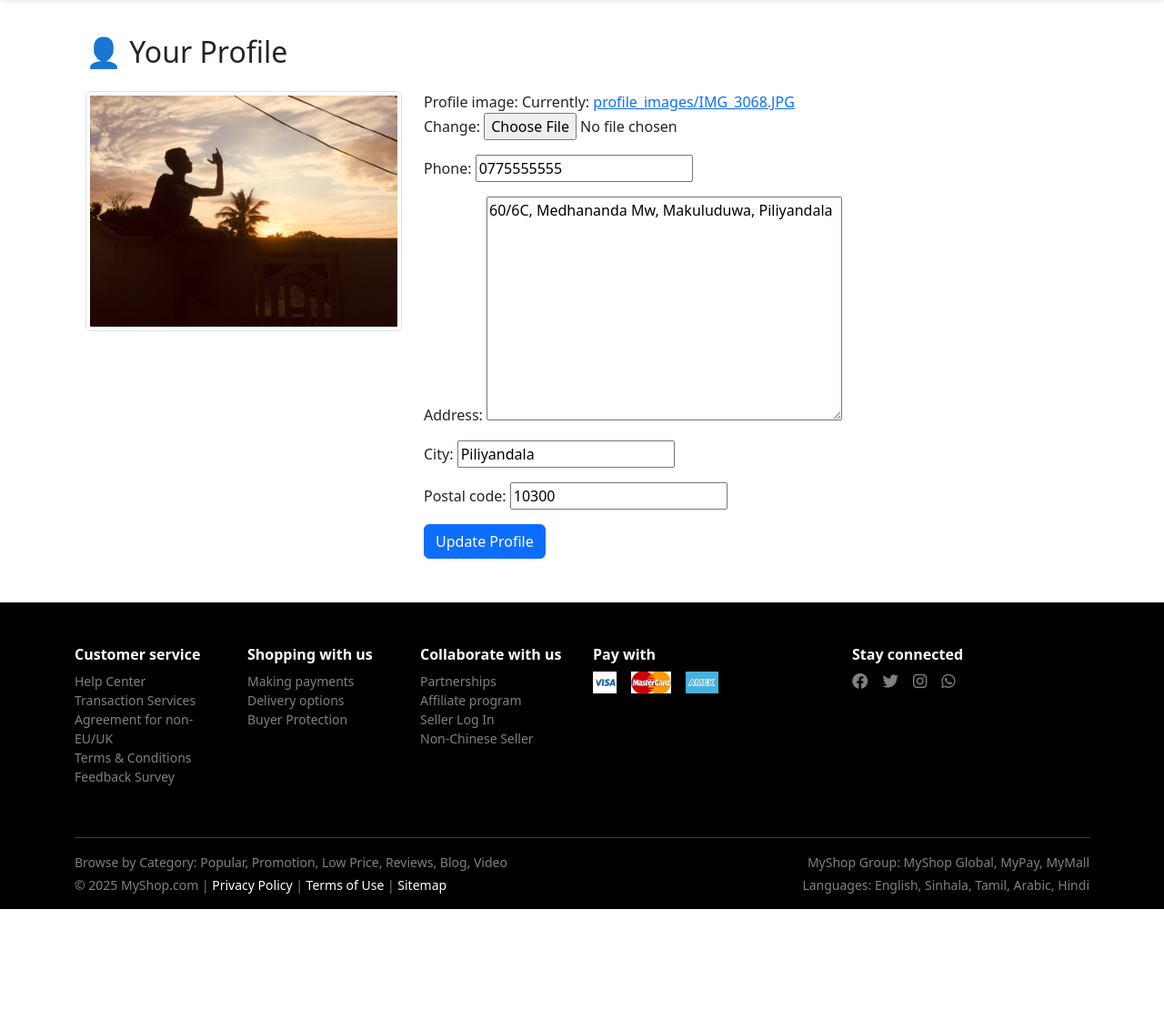
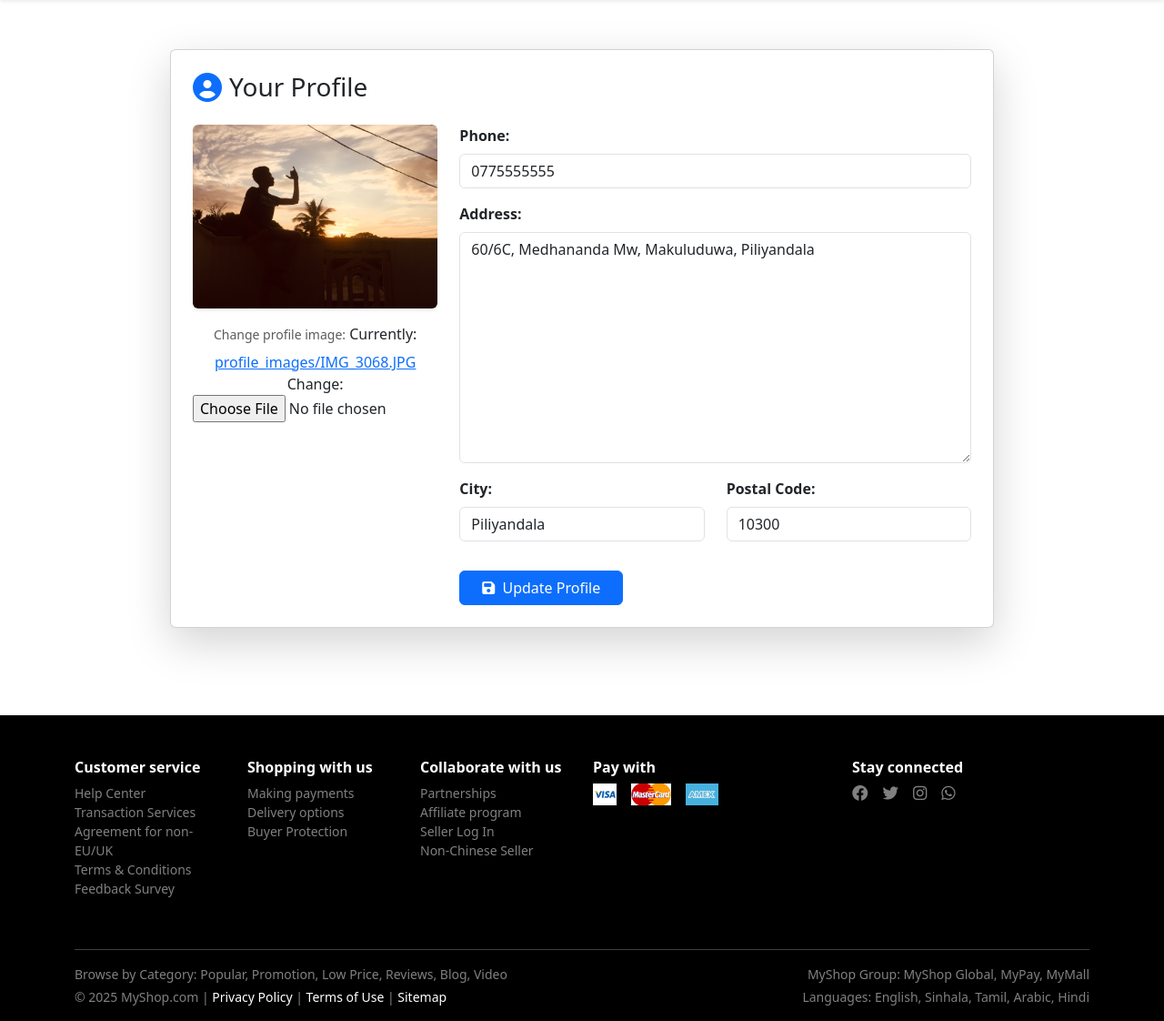
Before and after one commit to Thanurdha/ecommerce-MyShop, a Django app: page /profile/ in a window 1280 px wide. Shown: the part 80-1202 px from the top of the page at 91% size. Before the commit the page ends 1079 px from the top, so only its background shows below. Run offline with Django 5.2, Linux system fonts and the light colour scheme; a user stored in the database is signed in; data comes from the database, SQL or seed files in the repository; both versions use the stored data as it was after the commit.

Commit message:
profile updating

```diff
--- a/store/templates/store/profile.html
+++ b/store/templates/store/profile.html
@@ -1,29 +1,69 @@
-<!DOCTYPE html>
-<html lang="en">
-<head>
-    <meta charset="UTF-8">
-    <title>Title</title>
-</head>
-<body>
+{% extends 'store/base.html' %}
+{% load static %}
+{% load form_filters %}
 
-{% extends 'store/base.html' %}
 {% block content %}
-<div class="container mt-5">
-  <h2 class="mb-4">👤 Your Profile</h2>
-  <div class="row">
-    <div class="col-md-4">
-      <img src="{{ profile.profile_image.url }}" class="img-thumbnail mb-3" width="100%">
-    </div>
-    <div class="col-md-8">
-      <form method="POST" enctype="multipart/form-data">
-        {% csrf_token %}
-        {{ form.as_p }}
-        <button type="submit" class="btn btn-primary">Update Profile</button>
-      </form>
+<div class="container py-5">
+  <div class="row justify-content-center">
+    <div class="col-lg-10">
+      <div class="card shadow-lg p-4">
+        <div class="d-flex align-items-center mb-4">
+          <i class="fas fa-user-circle fa-2x me-2 text-primary"></i>
+          <h3 class="mb-0">Your Profile</h3>
+        </div>
+
+        <form method="POST" enctype="multipart/form-data">
+          {% csrf_token %}
+          <div class="row g-4">
+            <!-- Profile Image -->
+            <div class="col-md-4 text-center">
+              {% if profile.profile_image %}
+                <img src="{{ profile.profile_image.url }}" alt="Profile Image"
+                     class="img-fluid rounded shadow-sm mb-3" style="max-height: 250px;">
+              {% else %}
+                <img src="{% static 'store/images/default-profile.png' %}" alt="Default Image"
+                     class="img-fluid rounded shadow-sm mb-3" style="max-height: 250px;">
+              {% endif %}
+              <div class="mb-2">
+                <label class="form-label text-muted small">Change profile image:</label>
+                {{ form.profile_image }}
+              </div>
+            </div>
+
+            <!-- User Info Form -->
+            <div class="col-md-8">
+              <div class="mb-3">
+                <label class="form-label fw-semibold">Phone:</label>
+                {{ form.phone|add_class:"form-control" }}
+              </div>
+
+              <div class="mb-3">
+                <label class="form-label fw-semibold">Address:</label>
+                {{ form.address|add_class:"form-control" }}
+              </div>
+
+              <div class="row">
+                <div class="col-md-6 mb-3">
+                  <label class="form-label fw-semibold">City:</label>
+                  {{ form.city|add_class:"form-control" }}
+                </div>
+                <div class="col-md-6 mb-3">
+                  <label class="form-label fw-semibold">Postal Code:</label>
+                  {{ form.postal_code|add_class:"form-control" }}
+                </div>
+              </div>
+
+              <div class="mt-3">
+                <button type="submit" class="btn btn-primary px-4">
+                  <i class="fas fa-save me-1"></i> Update Profile
+                </button>
+              </div>
+            </div>
+          </div>
+        </form>
+
+      </div>
     </div>
   </div>
 </div>
 {% endblock %}
-
-</body>
-</html>
--- /dev/null
+++ b/store/templatetags/form_filters.py
@@ -0,0 +1,7 @@
+from django import template
+
+register = template.Library()
+
+@register.filter(name='add_class')
+def add_class(field, css_class):
+    return field.as_widget(attrs={"class": css_class})
```
Also changed, not shown: db.sqlite3.
